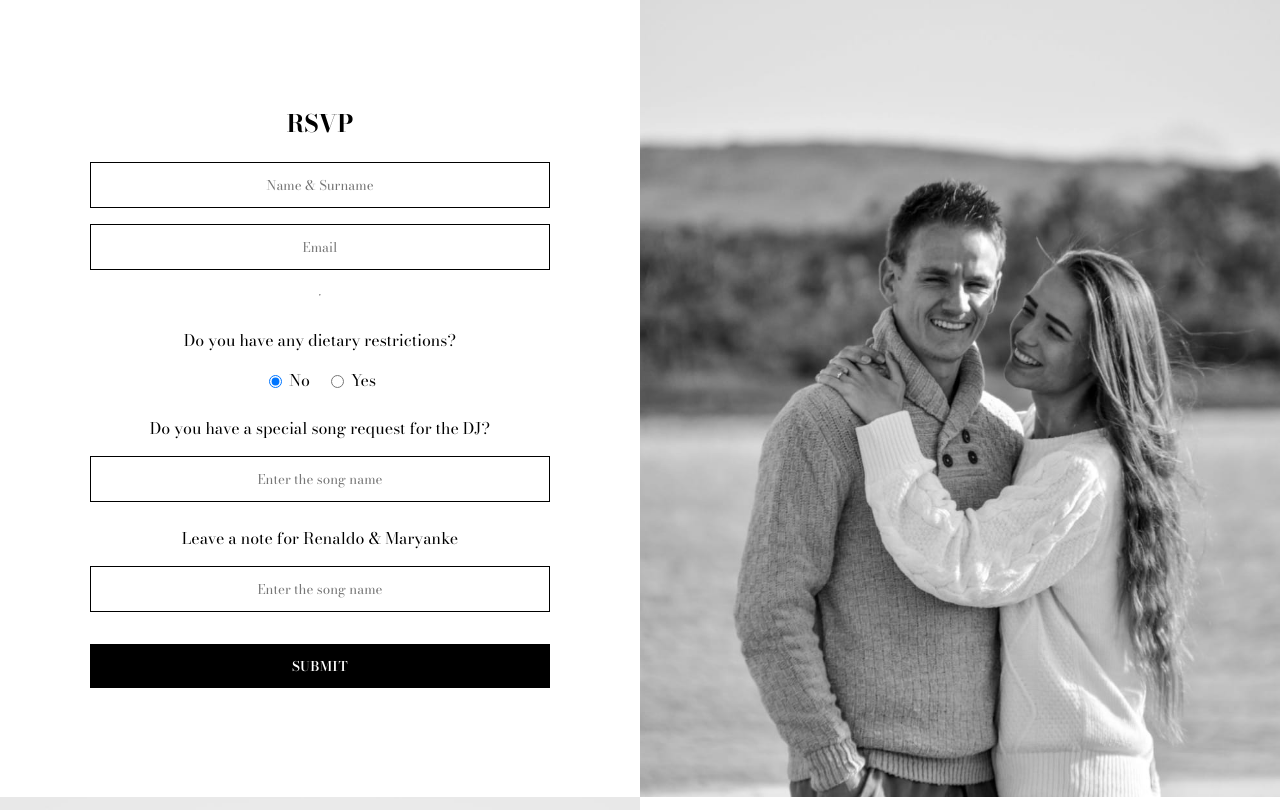
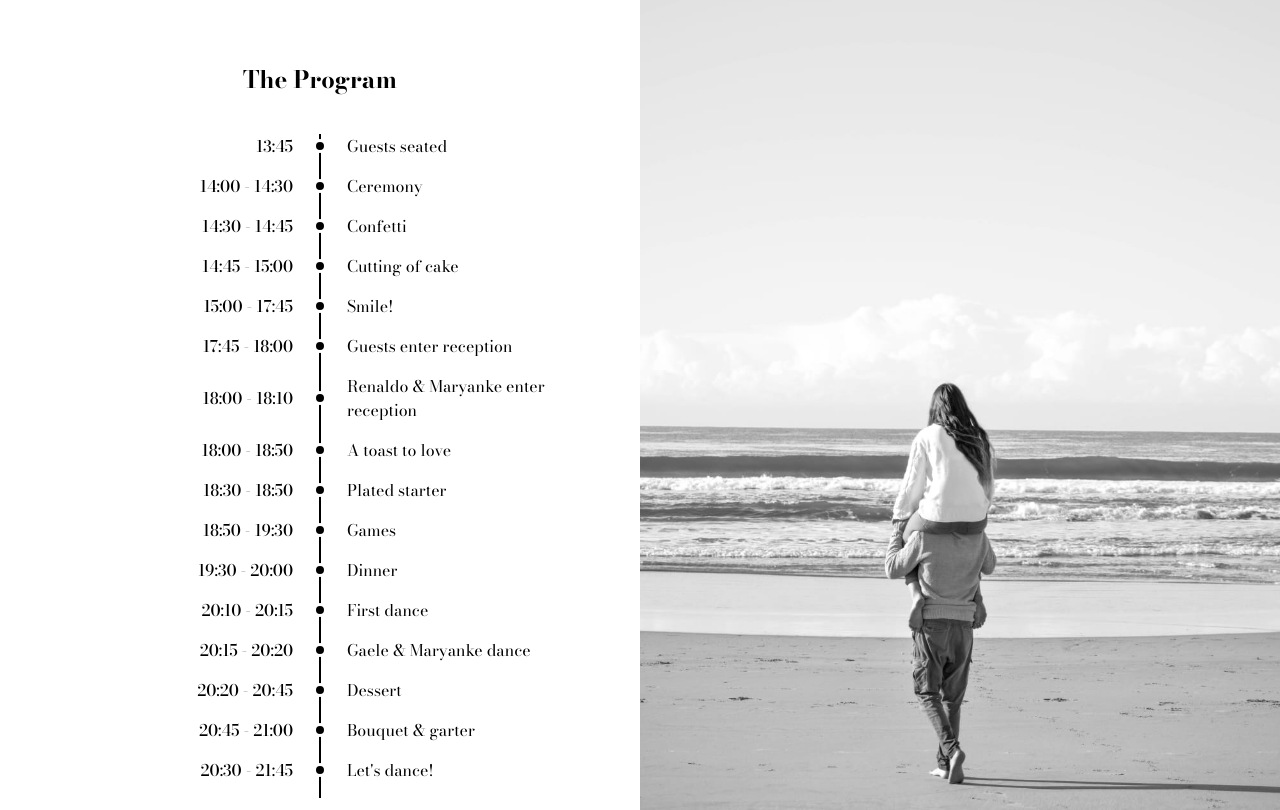
Before and after one commit to arnovanstaden/renaldo-wedding, a Next.js app: page / in a window 1280 px wide. Shown: the part 5180-5990 px from the top of the page. Built offline with nearby package versions, Linux system fonts and the light colour scheme.

Commit message:
Add timeline

```diff
--- a/src/app/page.tsx
+++ b/src/app/page.tsx
@@ -5,6 +5,7 @@ import styles from './styles.module.scss';
 import RSVP from '@components/RSVP';
 import Button from '@components/Button';
 import FAQ from '@components/FAQ';
+import Timeline from '@components/Timeline';
 
 const Home = () => {
   return (
@@ -162,9 +163,18 @@ const Home = () => {
       </Section>
 
       <Section
+        image='/images/sections/program.jpeg'
+        heading='The Program'
+        alignRight
+        id="program"
+      >
+        <Timeline />
+      </Section>
+
+
+      <Section
         image='/images/sections/rsvp.jpg'
         heading='RSVP'
-        alignRight
         id="rsvp"
       >
         <RSVP />
@@ -173,6 +183,7 @@ const Home = () => {
       <Section
         image='/images/sections/gifts.jpg'
         heading='Gifts'
+        alignRight
       >
         <p>As we begin this new chapter in our lives, we feel incredibly blessed to have the love and support of our cherished family and friends.</p>
         <p>We'd be more than happy with a contribution, which you can transfer here:</p>
@@ -188,7 +199,6 @@ const Home = () => {
       <Section
         image='/images/sections/faq.jpg'
         heading='Frequently Asked Questions'
-        alignRight
       >
         <FAQ />
       </Section>
--- a/src/components/Hero/Timer/index.tsx
+++ b/src/components/Hero/Timer/index.tsx
@@ -1,6 +1,7 @@
 'use client';
 
 import { useEffect, useState } from 'react';
+import styles from '../styles.module.scss';
 
 const getTime = () => {
   const countDownDate = new Date("Apr 21, 2024 14:00:00").getTime();
@@ -21,16 +22,17 @@ const getTime = () => {
 }
 
 const Timer = (): JSX.Element | null => {
-  const [timer, setTimer] = useState(getTime());
+  const [timer, setTimer] = useState('');
 
   // Update the count down every 1 second
   useEffect(() => {
+    setTimer(getTime());
     setInterval(() => {
       setTimer(getTime());
     }, 1000);
   }, [])
 
-  return <h5>{timer}</h5>
+  return <h5 className={styles.timer}>{timer}</h5>
 };
 
 export default Timer;
--- a/src/components/Hero/styles.module.scss
+++ b/src/components/Hero/styles.module.scss
@@ -63,6 +63,7 @@
     }
   }
 
+
   @media (max-width: 600px) {
     .text h1 {
       white-space: break-spaces;
--- a/src/components/Section/index.tsx
+++ b/src/components/Section/index.tsx
@@ -23,9 +23,9 @@ const Section = (props: IProps): JSX.Element | null => {
       <div className={styles.image}>
         <Image
           fill
-          alt=""
+          alt="Wedding"
           src={props.image}
-          quality={95}
+          quality={100}
         />
       </div>
       <div className={styles.content}>
--- /dev/null
+++ b/src/components/Timeline/index.tsx
@@ -0,0 +1,39 @@
+import styles from './styles.module.scss';
+
+const schedule = [
+  { time: '13:45', text: 'Guests seated' },
+  { time: '14:00 - 14:30', text: 'Ceremony' },
+  { time: '14:30 - 14:45', text: 'Confetti' },
+  { time: '14:45 - 15:00', text: 'Cutting of cake' },
+  { time: '15:00 - 17:45', text: 'Smile!' },
+  { time: '17:45 - 18:00', text: 'Guests enter reception' },
+  { time: '18:00 - 18:10', text: 'Renaldo & Maryanke enter reception' },
+  { time: '18:00 - 18:50', text: 'A toast to love' },
+  { time: '18:30 - 18:50', text: 'Plated starter' },
+  { time: '18:50 - 19:30', text: 'Games' },
+  { time: '19:30 - 20:00', text: 'Dinner' },
+  { time: '20:10 - 20:15', text: 'First dance' },
+  { time: '20:15 - 20:20', text: 'Gaele & Maryanke dance' },
+  { time: '20:20 - 20:45', text: 'Dessert' },
+  { time: '20:45 - 21:00', text: 'Bouquet & garter' },
+  { time: '20:30 - 21:45', text: "Let's dance!" },
+];
+
+const Timeline = (): JSX.Element | null => {
+  return (
+    <div className={styles.Timeline}>
+      <div className={styles.line} />
+      <div className={styles.items}>
+        {schedule.map((item, index) => (
+          <div className={styles.item} key={index}>
+            <p className={styles.time}>{item.time}</p>
+            <span className={styles.dot} />
+            <p className={styles.text}>{item.text}</p>
+          </div>
+        ))}
+      </div>
+    </div>
+  );
+};
+
+export default Timeline;
--- /dev/null
+++ b/src/components/Timeline/styles.module.scss
@@ -0,0 +1,51 @@
+.Timeline {
+  display: flex;
+  justify-content: center;
+  position: relative;
+  padding-top: 1rem;
+
+  .line {
+    height: 100%;
+    width: 2px;
+    background-color: black;
+    position: absolute;
+    left: calc(50% - 1px);
+    z-index: 0;
+  }
+
+  .items {
+    display: flex;
+    flex-direction: column;
+    gap: 1rem;
+
+    .item {
+      display: grid;
+      grid-template-columns: 1fr 14px 1fr;
+      gap: 1.25rem;
+      position: relative;
+      z-index: 1;
+      align-items: center;
+
+      .dot {
+        border-radius: 50%;
+        background-color: black;
+        width: 14px;
+        height: 14px;
+        border: 3px solid white
+      }
+
+      p {
+        margin: 0;
+      }
+
+      .time {
+        font-weight: 500;
+        text-align: right;
+      }
+
+      .text {
+        text-align: left;
+      }
+    }
+  }
+}
```
Also changed, not shown: src/components/Hero/index.tsx (+1 -7 lines), public/images/sections/program.jpeg (added).
